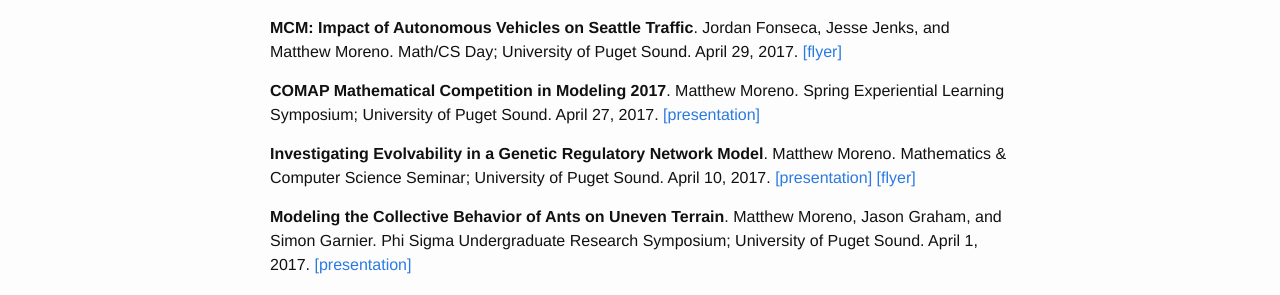
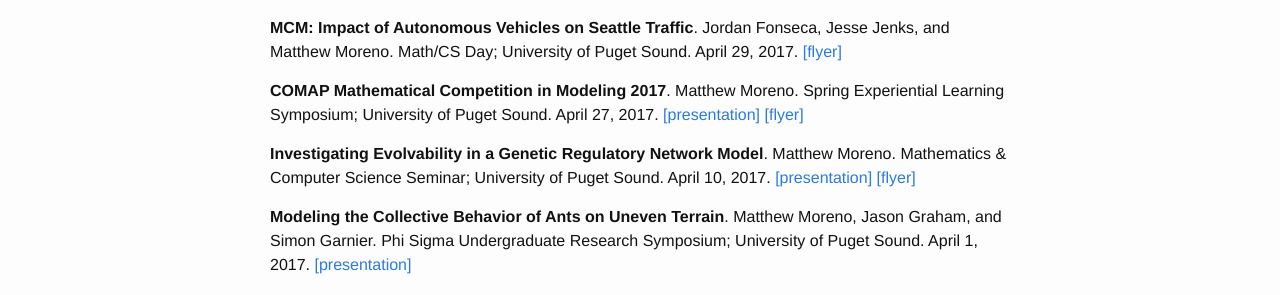
Before and after one commit to mmore500/mmore500.github.io, a Jekyll site: the page built from research.md, in a window 1280 px wide. Shown: the part 211-506 px from the top of the page. Built offline with Jekyll 4.4.1, drawn with Linux system fonts in a browser that asks for light colours.

Commit message:
Add experiential learning flyer

```diff
--- a/research.md
+++ b/research.md
@@ -9,7 +9,7 @@
 
 **MCM: Impact of Autonomous Vehicles on Seattle Traffic**. Jordan Fonseca, Jesse Jenks, and Matthew Moreno. Math/CS Day; University of Puget Sound. April 29, 2017. [[flyer]](/resources/april_29_2017_flyer.pdf)
 
-**COMAP Mathematical Competition in Modeling 2017**. Matthew Moreno. Spring Experiential Learning Symposium; University of Puget Sound. April 27, 2017. [[presentation]](/resources/april_27_2017_presentation.pdf)
+**COMAP Mathematical Competition in Modeling 2017**. Matthew Moreno. Spring Experiential Learning Symposium; University of Puget Sound. April 27, 2017. [[presentation]](/resources/april_27_2017_presentation.pdf) [[flyer]](/resources/april_27_2017_flyer.pdf)
 
 **Investigating Evolvability in a Genetic Regulatory Network Model**. Matthew Moreno. Mathematics & Computer Science Seminar; University of Puget Sound. April 10, 2017. [[presentation]](/resources/april_10_2017_presentation.pdf) [[flyer]](/resources/april_10_2017_flyer.pdf)
 
```
Also changed, not shown: 1 other file.
